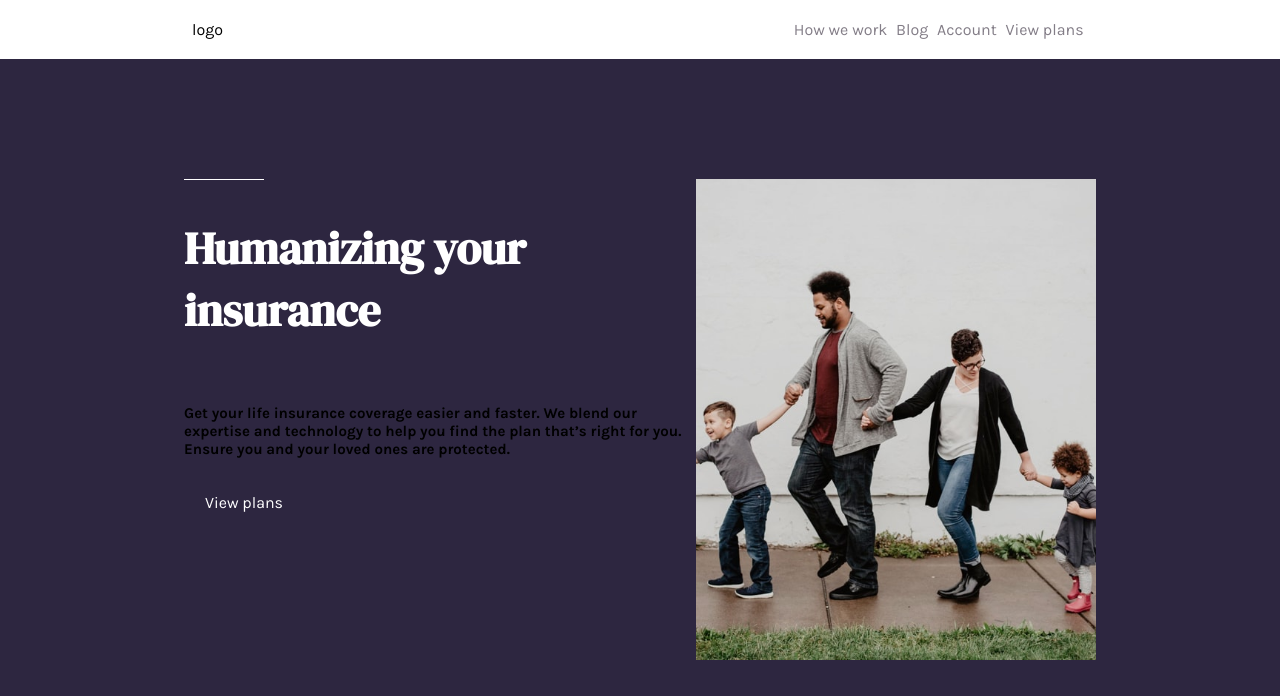
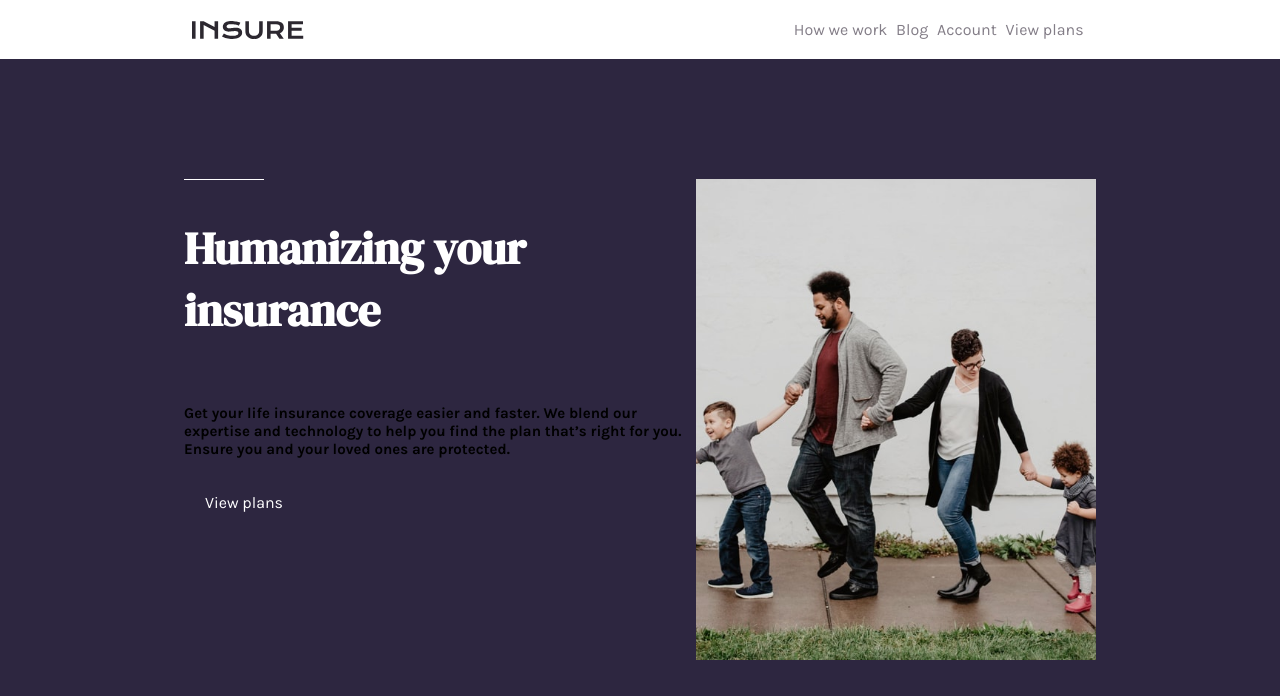
Before and after one commit to CoRistar/CoRistar, a plain HTML site: page index.html in a window 1280 px wide. Shown: the top 696 px of the page. Drawn offline with Linux system fonts and the light colour scheme.

Commit message:
Update index.html

```diff
--- a/index.html
+++ b/index.html
@@ -33,7 +33,7 @@
   </head>
   <body>
     <nav>
-      <div class="logo">logo</div>
+      <img src="./images/logo.svg" alt="">
       <ul>
         <li><a href="#">How we work</a></li>
         <li><a href="#">Blog</a></li>
```
